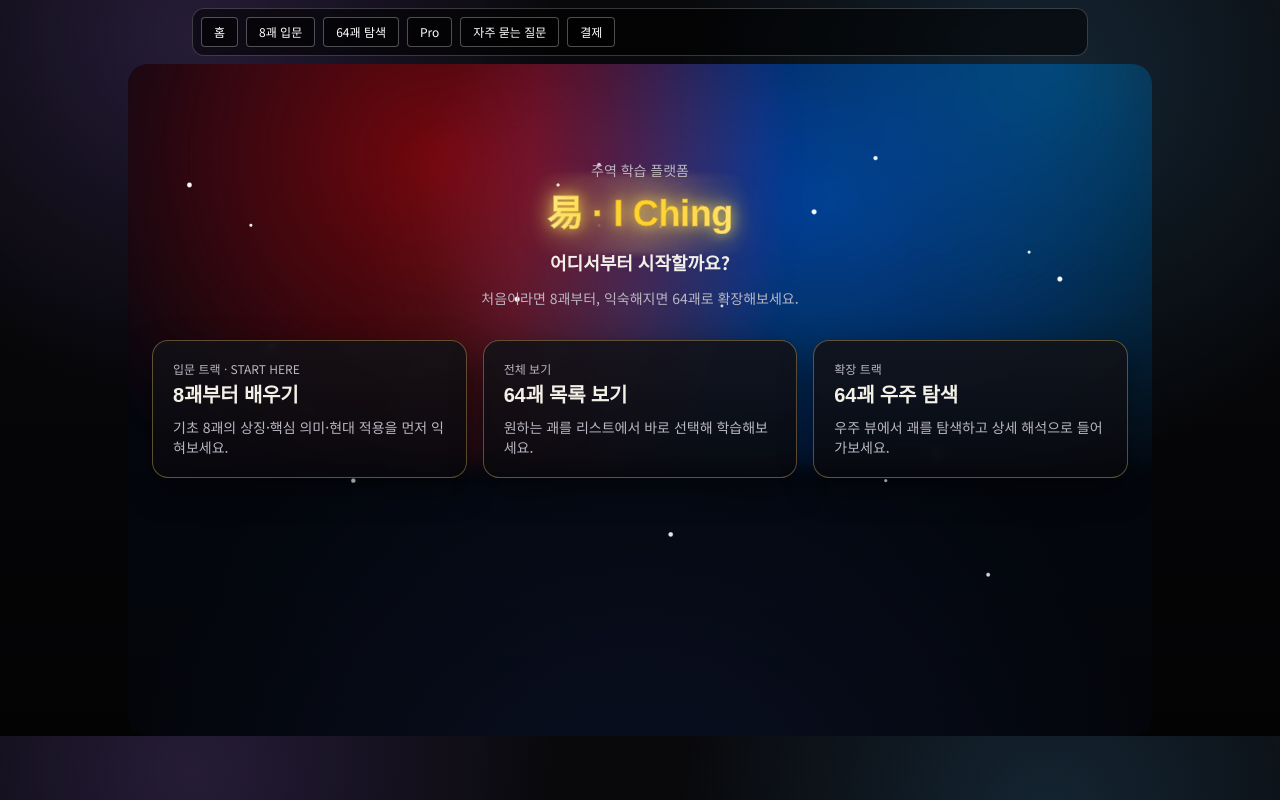
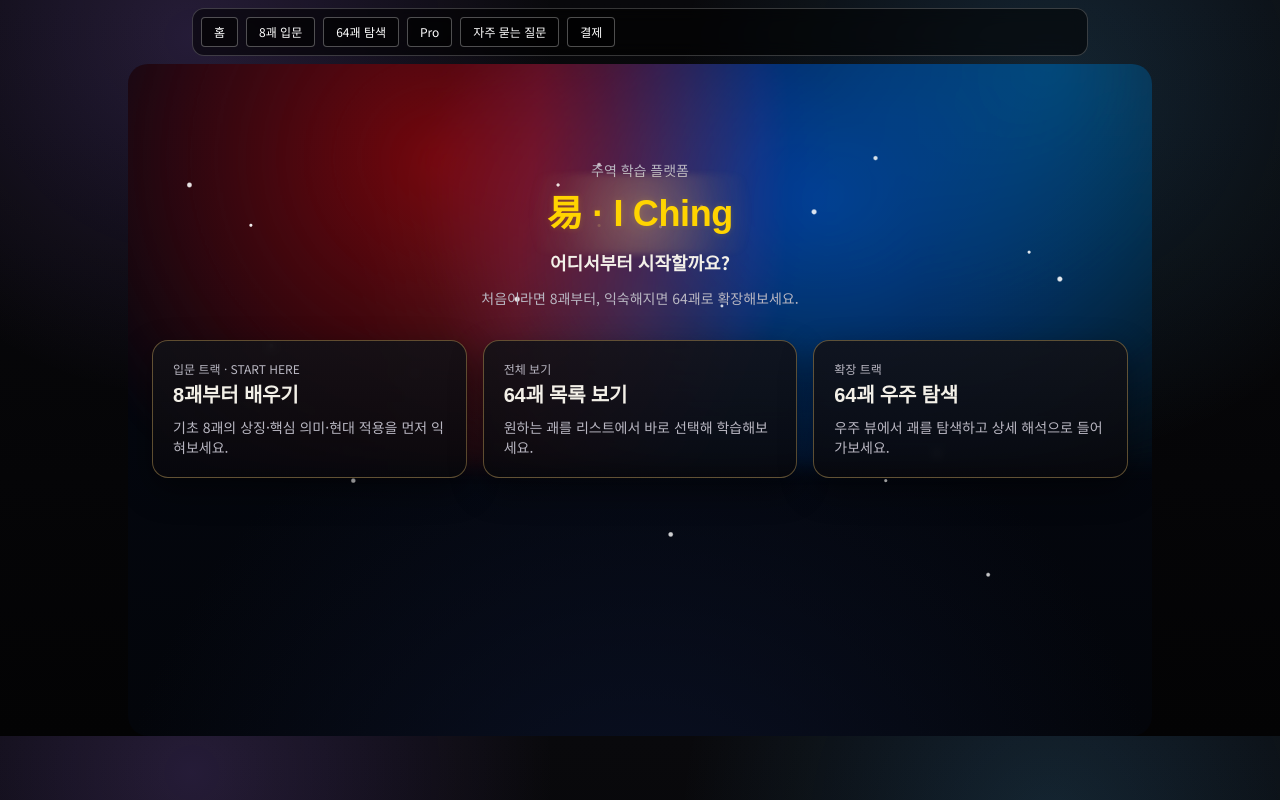
Before and after one commit to kinddragon1224/iching-learning-web, a Next.js app: page / in a window 1280 px wide. Built offline with nearby package versions, Linux system fonts and the light colour scheme.

Commit message:
Simplify home title to solid yellow and soften star twinkle

```diff
--- a/app/globals.css
+++ b/app/globals.css
@@ -144,17 +144,10 @@ h3 {
 .home-title-glow {
   position: relative;
   z-index: 2;
-  background: linear-gradient(90deg, #fff4b4 0%, #ffd23a 28%, #ffcf1d 55%, #ffe98f 100%);
-  -webkit-background-clip: text;
-  background-clip: text;
-  -webkit-text-fill-color: transparent;
-  color: #ffd73a;
-  -webkit-text-stroke: 0.6px rgba(90, 56, 0, 0.35);
-  text-shadow:
-    0 0 8px rgba(255, 214, 50, 0.58),
-    0 0 18px rgba(255, 214, 50, 0.46),
-    0 0 30px rgba(255, 230, 120, 0.42);
-  animation: titleGlowPulse 2.2s ease-in-out infinite;
+  color: #ffd400;
+  -webkit-text-fill-color: #ffd400;
+  text-shadow: 0 0 6px rgba(255, 212, 0, 0.18);
+  animation: none;
 }
 
 .home-title-aura {
@@ -293,8 +286,8 @@ h3 {
 }
 
 @keyframes starsTwinkle {
-  0%, 100% { opacity: 0.66; filter: brightness(1.1) saturate(1.15); }
-  50% { opacity: 1; filter: brightness(1.6) saturate(1.25); }
+  0%, 100% { opacity: 0.62; filter: brightness(1.02) saturate(1.05); }
+  50% { opacity: 0.9; filter: brightness(1.25) saturate(1.1); }
 }
 
 .home-stars-layer-2 {
```
